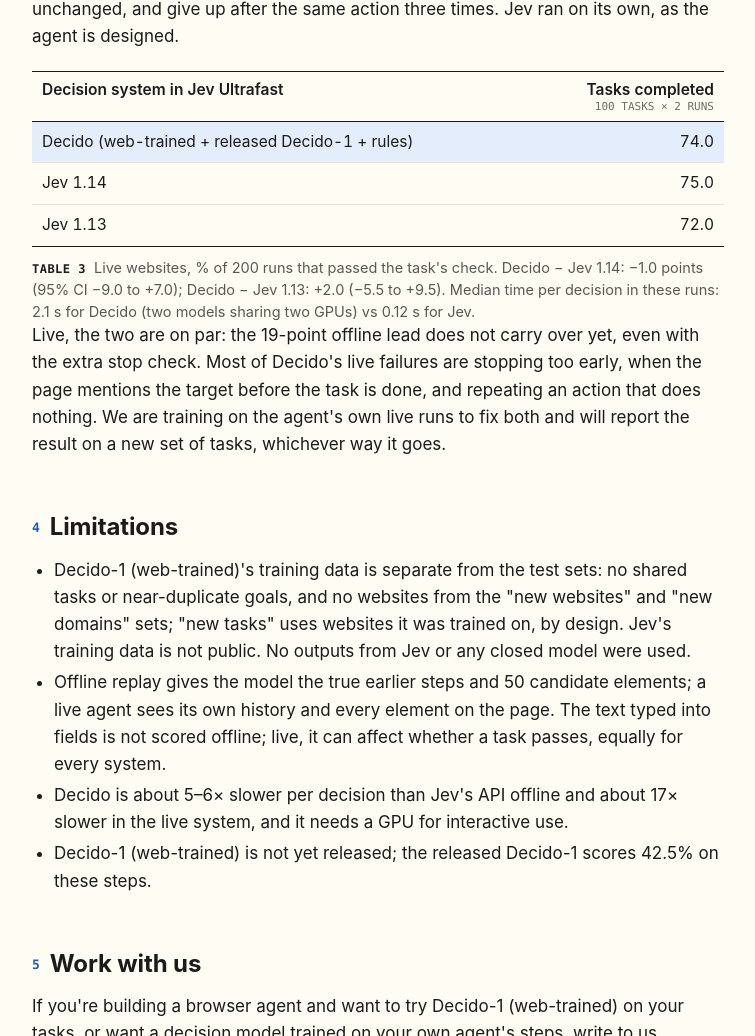
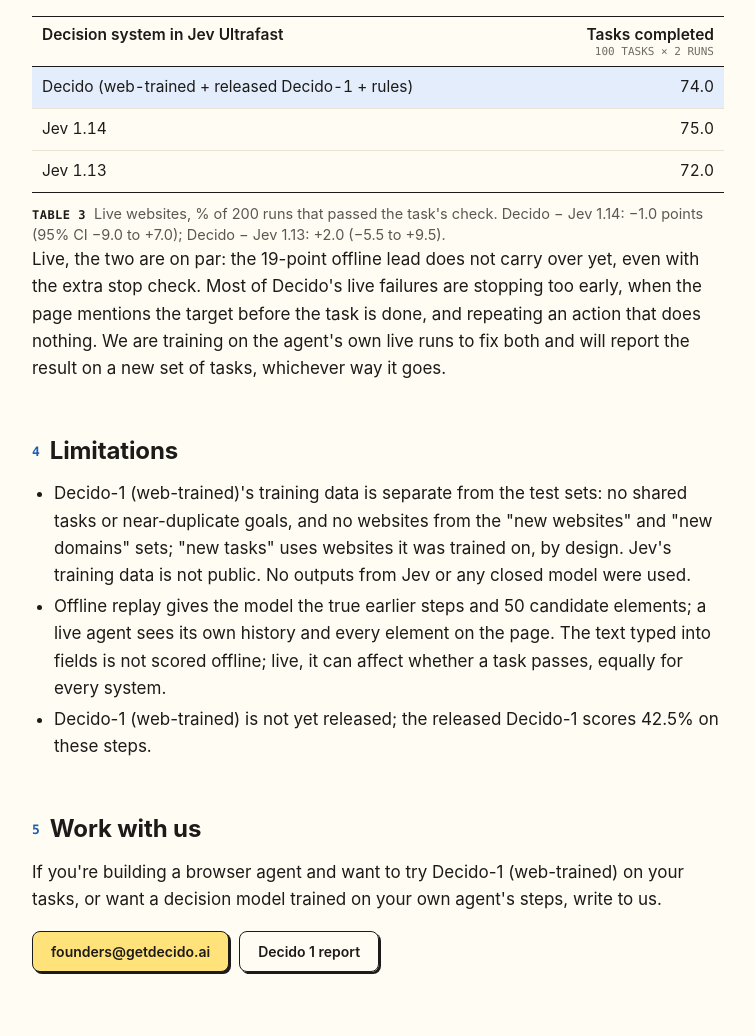
Before and after one commit to decido-ai/decido-ai.github.io, a plain HTML site: page research/decido-1-web.html in a window 1280 px wide. Shown: the part 4131-5167 px from the top of the page, without its empty margins (262-1017 px from the left). Drawn offline with Linux system fonts and the light colour scheme.

Commit message:
Mirror getdecido.ai: Decido-1 (web-trained) report without latency comparison

```diff
--- a/research/decido-1-web.html
+++ b/research/decido-1-web.html
@@ -189,7 +189,7 @@
   <p class="cap"><b>TABLE 2</b> Paired differences in step accuracy (points), bootstrap 95% confidence intervals over steps.</p>
 
   <p style="margin-top:22px"><b>Where it still slips.</b> Accuracy depends on how many elements the agent offers: 85.0% with 25 candidates, 77.3% with 50 and 74.7% with 100 (measured on 300 of the steps, the first 100 of each test set). If the elements are shuffled instead of listed in page order, accuracy drops to 71.0% and the chosen action changes on 20% of steps (not measured for Jev). Real pages arrive in page order, but this is the model's main weakness. Typical misses are near-ties, such as two filters with the same label.</p>
-  <p><b>Speed.</b> One decision takes 0.9 s at the median on one A100 GPU (2.7 s for the slowest 5%), against 0.15–0.19 s for Jev's API in our runs: about 5–6× slower. It is the same size as the released Decido-1 (a 26B mixture-of-experts model that uses 4B parameters per token).</p>
+  <p>Decido-1 (web-trained) is the same size as the released Decido-1: a 26B mixture-of-experts model that uses 4B parameters per token.</p>
 </section>
 
 <section id="video">
@@ -216,7 +216,7 @@
       <tr><td>Jev 1.13</td><td>72.0</td></tr>
     </tbody>
   </table></div>
-  <p class="cap"><b>TABLE 3</b> Live websites, % of 200 runs that passed the task's check. Decido − Jev 1.14: −1.0 points (95% CI −9.0 to +7.0); Decido − Jev 1.13: +2.0 (−5.5 to +9.5). Median time per decision in these runs: 2.1 s for Decido (two models sharing two GPUs) vs 0.12 s for Jev.</p>
+  <p class="cap"><b>TABLE 3</b> Live websites, % of 200 runs that passed the task's check. Decido − Jev 1.14: −1.0 points (95% CI −9.0 to +7.0); Decido − Jev 1.13: +2.0 (−5.5 to +9.5).</p>
   <p>Live, the two are on par: the 19-point offline lead does not carry over yet, even with the extra stop check. Most of Decido's live failures are stopping too early, when the page mentions the target before the task is done, and repeating an action that does nothing. We are training on the agent's own live runs to fix both and will report the result on a new set of tasks, whichever way it goes.</p>
 </section>
 
@@ -225,7 +225,6 @@
   <ul>
     <li>Decido-1 (web-trained)'s training data is separate from the test sets: no shared tasks or near-duplicate goals, and no websites from the "new websites" and "new domains" sets; "new tasks" uses websites it was trained on, by design. Jev's training data is not public. No outputs from Jev or any closed model were used.</li>
     <li>Offline replay gives the model the true earlier steps and 50 candidate elements; a live agent sees its own history and every element on the page. The text typed into fields is not scored offline; live, it can affect whether a task passes, equally for every system.</li>
-    <li>Decido is about 5–6× slower per decision than Jev's API offline and about 17× slower in the live system, and it needs a GPU for interactive use.</li>
     <li>Decido-1 (web-trained) is not yet released; the released Decido-1 scores 42.5% on these steps.</li>
   </ul>
 </section>
```
